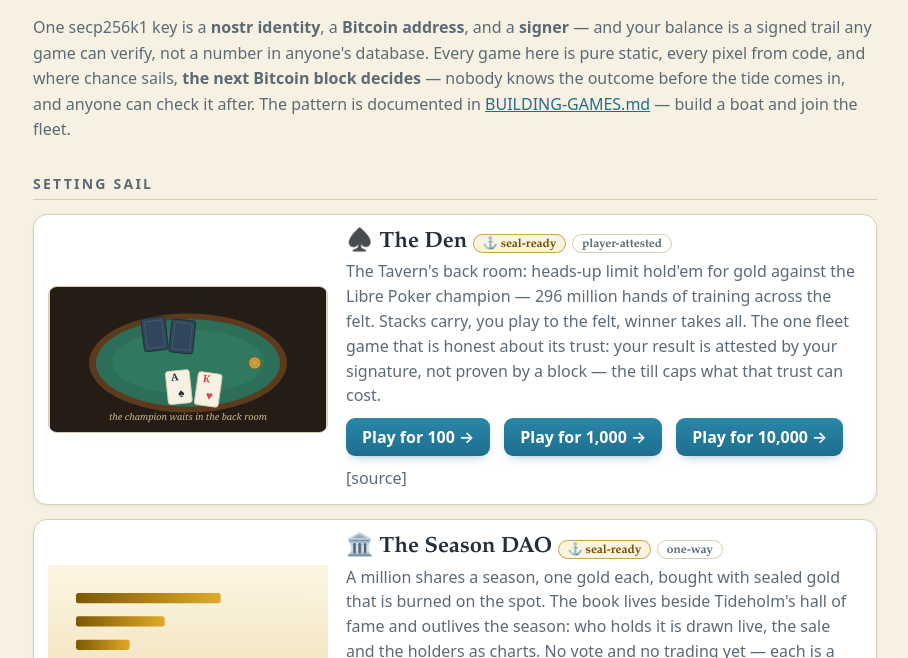
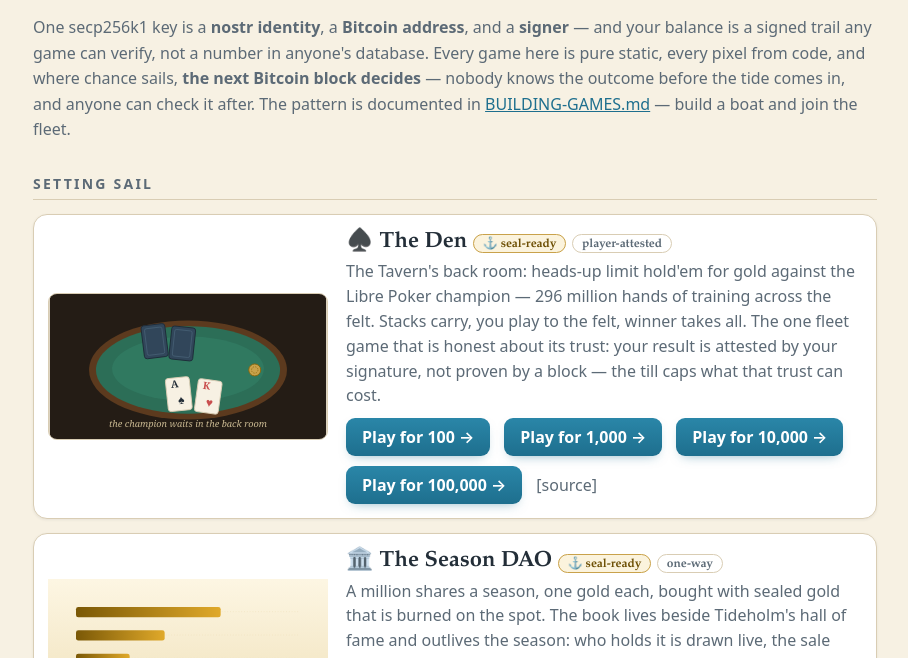
Before and after one commit to tide-games/tide-games.github.io, a plain HTML site: page index.html in a window 1280 px wide. Shown: the part 142-800 px from the top of the page, without its empty margins (185-1093 px from the left). Drawn offline with Linux system fonts and the light colour scheme.

Commit message:
The Den: add a Play for 100,000 button

```diff
--- a/index.html
+++ b/index.html
@@ -143,6 +143,7 @@
         <a class="play" href="https://tide-games.github.io/tavern/den.html?gold=100">Play for 100 →</a>
         <a class="play" href="https://tide-games.github.io/tavern/den.html?gold=1000&amp;sb=50">Play for 1,000 →</a>
         <a class="play" href="https://tide-games.github.io/tavern/den.html?gold=10000&amp;sb=500">Play for 10,000 →</a>
+        <a class="play" href="https://tide-games.github.io/tavern/den.html?gold=100000&amp;sb=5000">Play for 100,000 →</a>
         <a class="src" href="https://github.com/tide-games/tavern">[source]</a>
       </div>
     </div>
```
